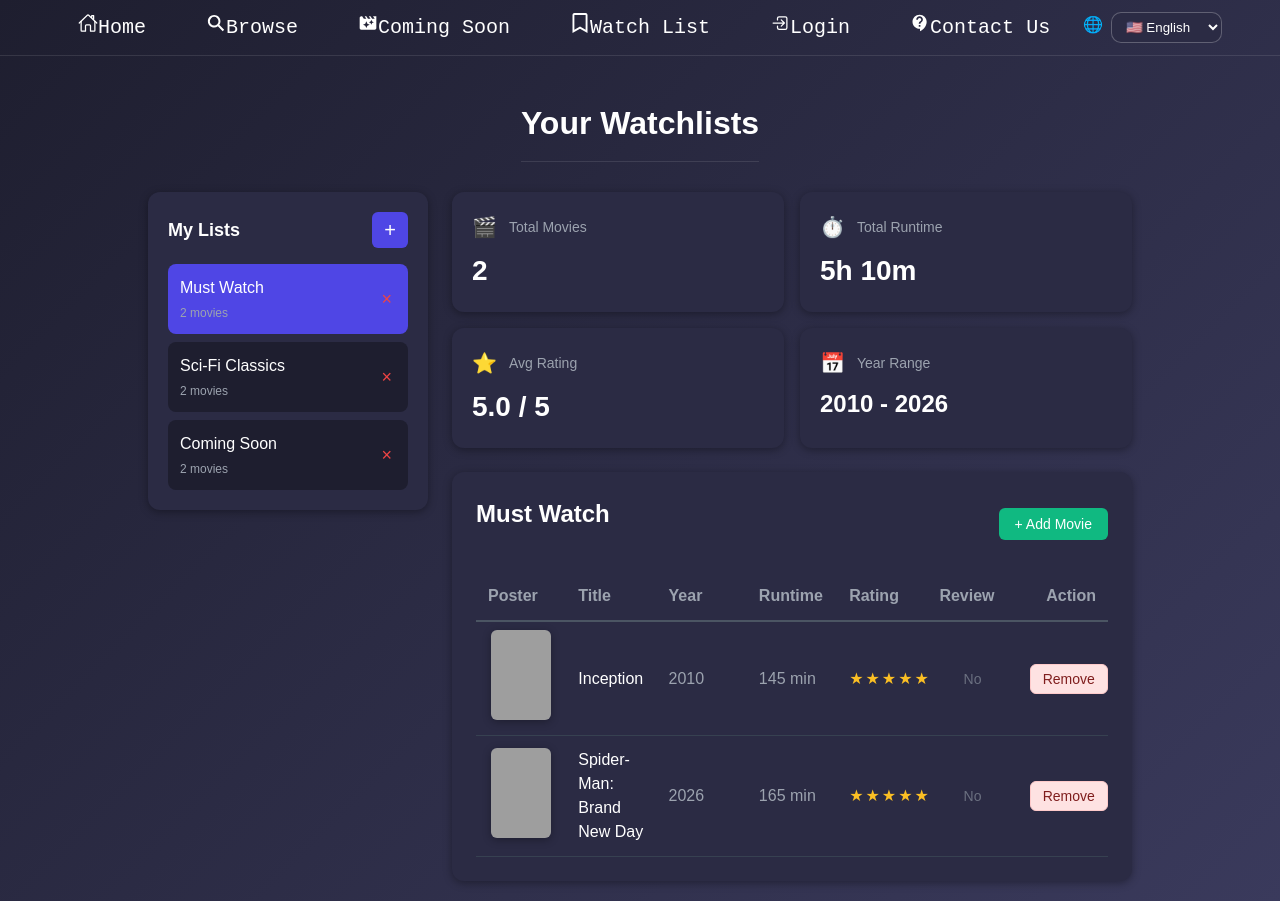
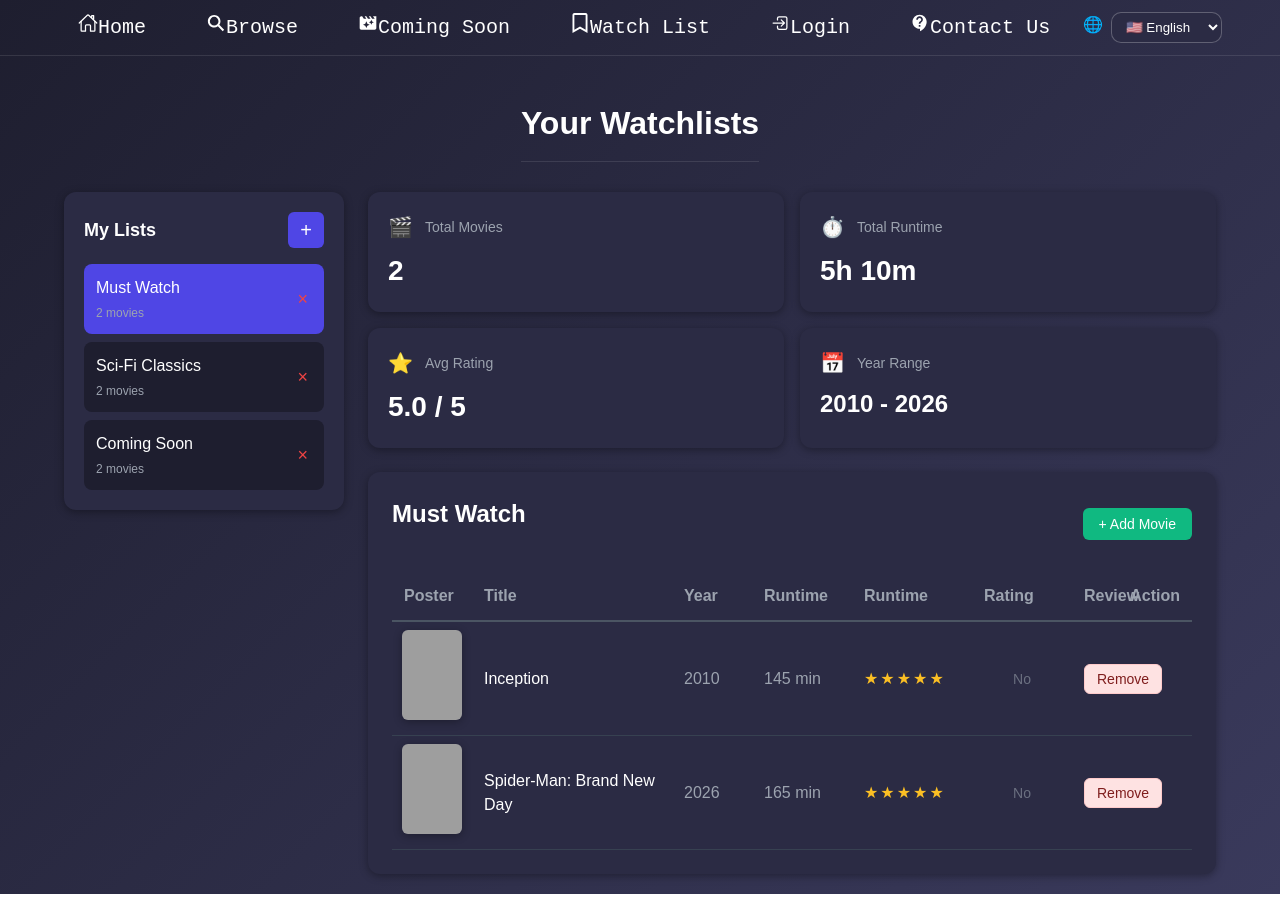
Before and after one commit to ling027/csc47300-team-spider, a React (Vite) app in the folder Movie_Rating_app/: page /watchlist in a window 1280 px wide. Built offline with nearby package versions, Linux system fonts and the light colour scheme; grey boxes are pictures that could not be loaded.

Commit message:
Fixed list view when there are no movies in a list

```diff
--- a/Movie_Rating_app/src/view/WatchListPage/watchlist.css
+++ b/Movie_Rating_app/src/view/WatchListPage/watchlist.css
@@ -270,6 +270,8 @@ h1 {
   border-radius: 12px;
   padding: 24px;
   box-shadow: 0 2px 8px rgba(0, 0, 0, 0.35);
+  min-width: 800px;
+  overflow-x: auto;
 }
 
 .movies-card h2 {
@@ -282,6 +284,7 @@ table {
   width: 100%;
   border-collapse: collapse;
   table-layout: fixed;
+  min-width: 800px;
 }
 
 thead tr {
@@ -293,6 +296,14 @@ th {
   padding: 12px;
   color: #9ca3af;
 }
+
+th:first-child { width: 80px; }
+th:nth-child(2) { width: 200px; }
+th:nth-child(3) { width: 80px; }
+th:nth-child(4) { width: 100px; }
+th:nth-child(5) { width: 120px; }
+th:nth-child(6) { width: 100px; }
+th:last-child { width: 120px; }
 
 th.right {
   text-align: right;
@@ -333,12 +344,18 @@ td.right {
   text-align: center;
   padding: 40px;
   color: #9ca3af;
+  border: none;
 }
 
-.empty-icon {
+.empty-state .empty-icon {
   font-size: 48px;
   margin-bottom: 16px;
   opacity: 0.5;
+}
+
+.empty-state p {
+  margin: 0;
+  font-size: 16px;
 }
 
 .stars {
--- a/Movie_Rating_app/src/view/WatchListPage/watchlist.jsx
+++ b/Movie_Rating_app/src/view/WatchListPage/watchlist.jsx
@@ -372,10 +372,27 @@ function WatchList() {
 
                 <div>
                   {selectedList.movies.length === 0 ? (
-                    <div className="empty-state">
-                      <div className="empty-icon">🎬</div>
-                      <p>No movies in this list yet</p>
-                    </div>
+                    <table>
+                      <thead>
+                        <tr>
+                          <th>Poster</th>
+                          <th>Title</th>
+                          <th>Year</th>
+                          <th>Runtime</th>
+                          <th>Rating</th>
+                          <th>Review</th>
+                          <th className="right">Action</th>
+                        </tr>
+                      </thead>
+                      <tbody>
+                        <tr>
+                          <td colSpan="7" className="empty-state">
+                            <div className="empty-icon">🎬</div>
+                            <p>No movies in this list yet</p>
+                          </td>
+                        </tr>
+                      </tbody>
+                    </table>
                   ) : (
                     <table>
                       <thead>
@@ -383,6 +400,7 @@ function WatchList() {
                           <th>Poster</th>
                           <th>Title</th>
                           <th>Year</th>
+                          <th>Runtime</th>
                           <th>Runtime</th>
                           <th>Rating</th>
                           <th>Review</th>
```
